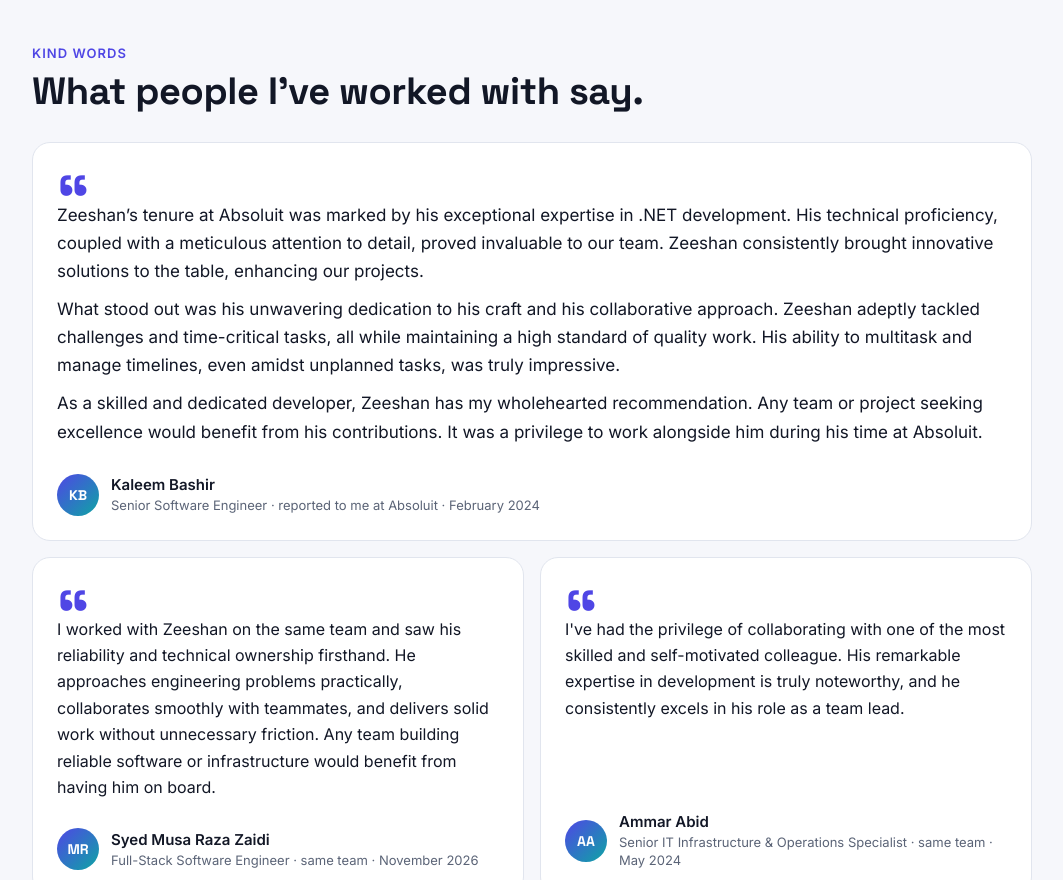
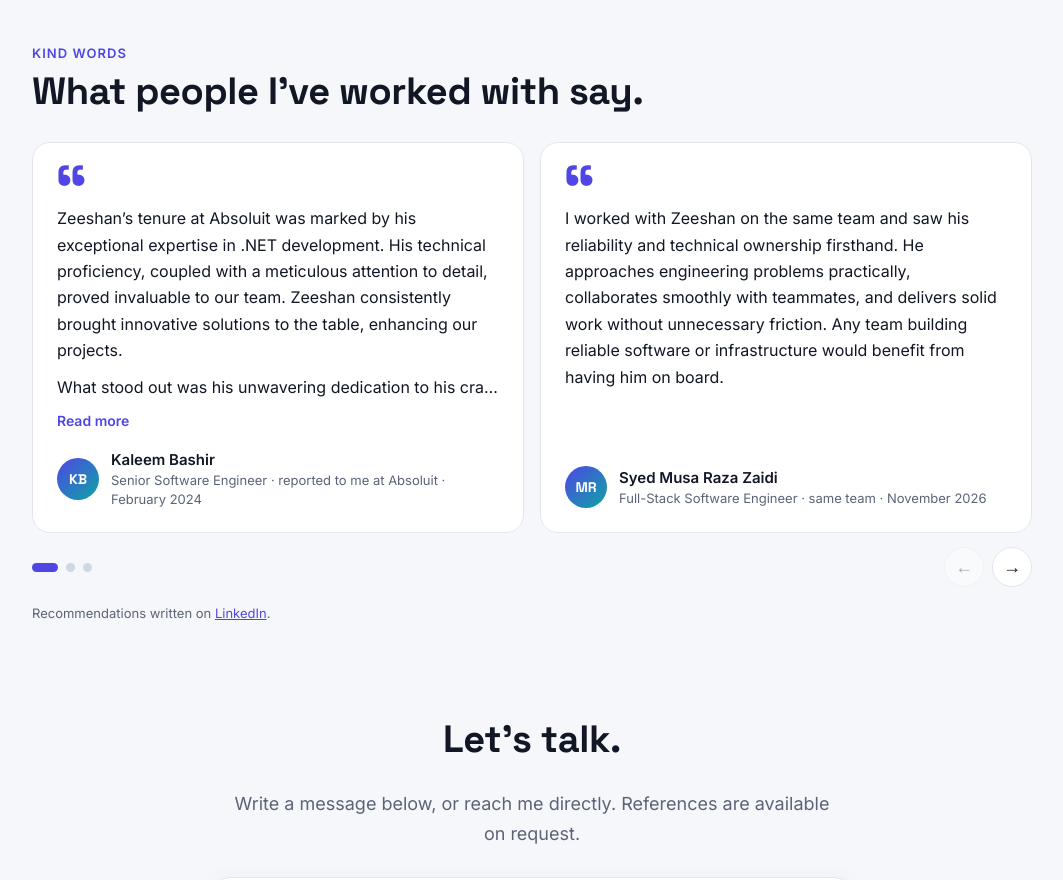
Before and after one commit to zeeshansaeed-dev/zeeshansaeed-dev.github.io, a plain HTML site: page index.html in a window 1280 px wide. Shown: the part 3480-4360 px from the top of the page, without its empty margins (108-1171 px from the left). Drawn offline with Linux system fonts and the light colour scheme.

Commit message:
Kind words as a slider: arrows, dots, cut-off quotes with Read more
Co-Authored-By: Claude Sonnet 5.5 <noreply@anthropic.com>

```diff
--- a/index.html
+++ b/index.html
@@ -151,8 +151,9 @@
   <section id="kind-words">
     <p class="kicker">Kind words</p>
     <h2>What people I've worked with say.</h2>
-    <div class="quotes">
-      <figure class="quote feature-quote reveal">
+    <div class="slider reveal">
+    <div class="quotes" id="quotes" tabindex="0" role="region" aria-label="Recommendations, scroll sideways">
+      <figure class="quote">
         <blockquote>
           <p>Zeeshan’s tenure at Absoluit was marked by his exceptional expertise in .NET development. His technical proficiency, coupled with a meticulous attention to detail, proved invaluable to our team. Zeeshan consistently brought innovative solutions to the table, enhancing our projects.</p>
           <p>What stood out was his unwavering dedication to his craft and his collaborative approach. Zeeshan adeptly tackled challenges and time-critical tasks, all while maintaining a high standard of quality work. His ability to multitask and manage timelines, even amidst unplanned tasks, was truly impressive.</p>
@@ -160,18 +161,26 @@
         </blockquote>
         <figcaption><span class="av">KB</span><span><b>Kaleem Bashir</b><br>Senior Software Engineer · reported to me at Absoluit · February 2024</span></figcaption>
       </figure>
-      <figure class="quote reveal">
+      <figure class="quote">
         <blockquote><p>I worked with Zeeshan on the same team and saw his reliability and technical ownership firsthand. He approaches engineering problems practically, collaborates smoothly with teammates, and delivers solid work without unnecessary friction. Any team building reliable software or infrastructure would benefit from having him on board.</p></blockquote>
         <figcaption><span class="av">MR</span><span><b>Syed Musa Raza Zaidi</b><br>Full-Stack Software Engineer · same team · November 2026</span></figcaption>
       </figure>
-      <figure class="quote reveal">
+      <figure class="quote">
         <blockquote><p>I've had the privilege of collaborating with one of the most skilled and self-motivated colleague. His remarkable expertise in development is truly noteworthy, and he consistently excels in his role as a team lead.</p></blockquote>
         <figcaption><span class="av">AA</span><span><b>Ammar Abid</b><br>Senior IT Infrastructure &amp; Operations Specialist · same team · May 2024</span></figcaption>
       </figure>
-      <figure class="quote reveal">
+      <figure class="quote">
         <blockquote><p>Zeeshan did an exceptional job on recent projects. As I remember, Zeeshan was a very productive person and is a multi-skilled person with vast knowledge. Zeeshan is careful, proactive, self motivated and intelligent team player. It’s a pleasure working with Zeeshan as he is a customer-service oriented colleague.</p></blockquote>
         <figcaption><span class="av">AN</span><span><b>Ayesha Nasim</b><br>Accounts Lead, Scandia Systems · worked together across companies · September 2023</span></figcaption>
       </figure>
+    </div>
+    <div class="slider-bar">
+      <div class="dots" id="q-dots"></div>
+      <div class="arrows">
+        <button class="arrow" id="q-prev" type="button" aria-label="Previous recommendation">←</button>
+        <button class="arrow" id="q-next" type="button" aria-label="Next recommendation">→</button>
+      </div>
+    </div>
     </div>
     <p class="muted small">Recommendations written on <a href="https://www.linkedin.com/in/zeeshansaeed-dev/details/recommendations/">LinkedIn</a>.</p>
   </section>
--- a/site.js
+++ b/site.js
@@ -43,6 +43,52 @@
     });
   }
 
+  // Kind words slider: arrows, dots, and "Read more" on quotes that were cut short
+  var track = document.getElementById('quotes');
+  if (track) {
+    var cards = [].slice.call(track.children), dots = document.getElementById('q-dots');
+    var prev = document.getElementById('q-prev'), next = document.getElementById('q-next');
+    var step = function () { return cards.length > 1 ? cards[1].offsetLeft - cards[0].offsetLeft : track.clientWidth; };
+    var spots = function () { return Math.max(1, cards.length - Math.round(track.clientWidth / step()) + 1); }; // places the row can rest at
+    var here = function () { return Math.min(spots() - 1, Math.round(track.scrollLeft / step())); };
+    var goTo = function (i) { track.scrollTo({ left: i * step() }); };
+    var draw = function () {
+      var n = spots(), cur = here();
+      if (dots.children.length !== n) {
+        dots.innerHTML = '';
+        for (var i = 0; i < n; i++) (function (i) {
+          var b = document.createElement('button');
+          b.type = 'button'; b.setAttribute('aria-label', 'Show recommendation ' + (i + 1));
+          b.addEventListener('click', function () { goTo(i); });
+          dots.appendChild(b);
+        })(i);
+      }
+      [].forEach.call(dots.children, function (b, i) { b.setAttribute('aria-current', i === cur ? 'true' : 'false'); });
+      prev.disabled = track.scrollLeft < 4;
+      next.disabled = track.scrollLeft + track.clientWidth >= track.scrollWidth - 4;
+      document.querySelector('.slider-bar').style.display = n > 1 ? '' : 'none';
+    };
+    prev.addEventListener('click', function () { goTo(Math.max(0, here() - 1)); });
+    next.addEventListener('click', function () { goTo(Math.min(spots() - 1, here() + 1)); });
+    track.addEventListener('scroll', draw, { passive: true });
+
+    cards.forEach(function (card) {
+      var bq = card.querySelector('blockquote'), btn = document.createElement('button');
+      btn.type = 'button'; btn.className = 'more'; btn.textContent = 'Read more'; btn.hidden = true;
+      card.insertBefore(btn, card.querySelector('figcaption'));
+      btn.addEventListener('click', function () {
+        var open = card.classList.toggle('open');
+        btn.textContent = open ? 'Show less' : 'Read more';
+        btn.setAttribute('aria-expanded', open);
+      });
+      card._check = function () { if (!card.classList.contains('open')) btn.hidden = bq.scrollHeight <= bq.clientHeight + 1; };
+    });
+    var fit = function () { cards.forEach(function (c) { c._check(); }); draw(); };
+    addEventListener('resize', fit);
+    if (document.fonts && document.fonts.ready) document.fonts.ready.then(fit);
+    fit();
+  }
+
   // reveal on scroll
   var items = document.querySelectorAll('.reveal');
   if ('IntersectionObserver' in window) {
--- a/style.css
+++ b/style.css
@@ -116,19 +116,31 @@ h1 em { font-style: normal; background: linear-gradient(100deg, var(--accent), v
 .timeline li::before { content: ""; position: absolute; left: -35px; top: 6px; width: 14px; height: 14px; border-radius: 50%; background: var(--bg); border: 3px solid var(--accent); }
 .timeline p { margin: 0; color: var(--muted); font-size: 15px; }
 .timeline .when { color: var(--accent); font-weight: 600; font-size: 13px; letter-spacing: .04em; }
-.quotes { display: grid; grid-template-columns: 1fr 1fr; gap: 16px; margin-bottom: 16px; }
-.quote { margin: 0; display: flex; flex-direction: column; justify-content: space-between; gap: 18px; background: var(--bg2); border: 1px solid var(--line); border-radius: 18px; padding: 24px; transition: transform .2s, box-shadow .2s, border-color .2s; }
-.quote:hover { transform: translateY(-3px); box-shadow: var(--shadow); border-color: var(--accent); }
-.feature-quote { grid-column: 1 / -1; }
-.quote:last-child:nth-child(even) { grid-column: 1 / -1; } /* a lone last card fills its row */
-.quote blockquote { margin: 0; position: relative; }
-.quote blockquote::before { content: "“"; display: block; height: 34px; font: 700 64px/1 "Space Grotesk", sans-serif; color: var(--accent); }
+/* Kind words: a slider. Cards sit in a row that scrolls sideways and snaps; long quotes are cut with an ellipsis and open with "Read more". */
+.quotes { display: flex; align-items: stretch; gap: 16px; overflow-x: auto; scroll-snap-type: x mandatory; scroll-behavior: smooth; scrollbar-width: none; padding: 6px 4px 22px; margin: -6px -4px -8px; scroll-padding-left: 4px; outline-offset: -2px; }
+.quotes::-webkit-scrollbar { display: none; }
+.quote { position: relative; flex: 0 0 calc((100% - 16px) / 2); scroll-snap-align: start; margin: 0; display: flex; flex-direction: column; justify-content: space-between; gap: 18px; background: var(--bg2); border: 1px solid var(--line); border-radius: 18px; padding: 24px; transition: box-shadow .2s, border-color .2s; }
+.quote:hover { box-shadow: var(--shadow); border-color: var(--accent); }
+.quote::before { content: "“"; position: absolute; top: 14px; left: 22px; font: 700 64px/1 "Space Grotesk", sans-serif; color: var(--accent); }
+.quote blockquote { margin: 0; padding-top: 38px; }
 .quote blockquote p { margin: 0 0 10px; color: var(--fg); font-size: 16px; }
-.feature-quote blockquote p { font-size: 17px; }
+.quote:not(.open) blockquote { display: -webkit-box; -webkit-box-orient: vertical; -webkit-line-clamp: 7; line-clamp: 7; overflow: hidden; }
+.more { align-self: flex-start; margin-top: -8px; padding: 2px 0; border: 0; background: none; color: var(--accent); font: 600 14px "Inter", sans-serif; cursor: pointer; }
+.more:hover { text-decoration: underline; }
+.more[hidden] { display: none; }
+.slider-bar { display: flex; align-items: center; justify-content: space-between; gap: 16px; margin: 0 0 16px; }
+.dots { display: flex; gap: 8px; }
+.dots button { width: 9px; height: 9px; padding: 0; border: 0; border-radius: 99px; background: var(--free); cursor: pointer; transition: width .2s, background .2s; }
+.dots button[aria-current="true"] { width: 26px; background: var(--accent); }
+.arrows { display: flex; gap: 8px; }
+.arrow { display: grid; place-items: center; width: 40px; height: 40px; border: 1px solid var(--line); border-radius: 50%; background: var(--bg2); color: var(--fg); font-size: 18px; cursor: pointer; transition: border-color .2s, color .2s, opacity .2s; }
+.arrow:hover:not(:disabled) { border-color: var(--accent); color: var(--accent); }
+.arrow:disabled { opacity: .35; cursor: default; }
 .quote figcaption { display: flex; align-items: center; gap: 12px; color: var(--muted); font-size: 13px; line-height: 1.45; }
 .quote figcaption b { color: var(--fg); font-size: 15px; }
 .av { flex: none; display: grid; place-items: center; width: 42px; height: 42px; border-radius: 50%; font: 700 14px "Space Grotesk", sans-serif; color: #fff; background: linear-gradient(135deg, var(--accent), var(--accent2)); }
-@media (max-width: 860px) { .quotes { grid-template-columns: 1fr; } }
+@media (max-width: 860px) { .quote { flex-basis: 88%; } }
+@media (prefers-reduced-motion: reduce) { .quotes { scroll-behavior: auto; } }
 .contact { text-align: center; padding-bottom: 56px; }
 .contact .lead { margin: 0 auto; }
 .form { text-align: left; max-width: 640px; margin: 28px auto 8px; background: var(--bg2); border: 1px solid var(--line); border-radius: 18px; padding: 22px; box-shadow: var(--shadow); }
```
